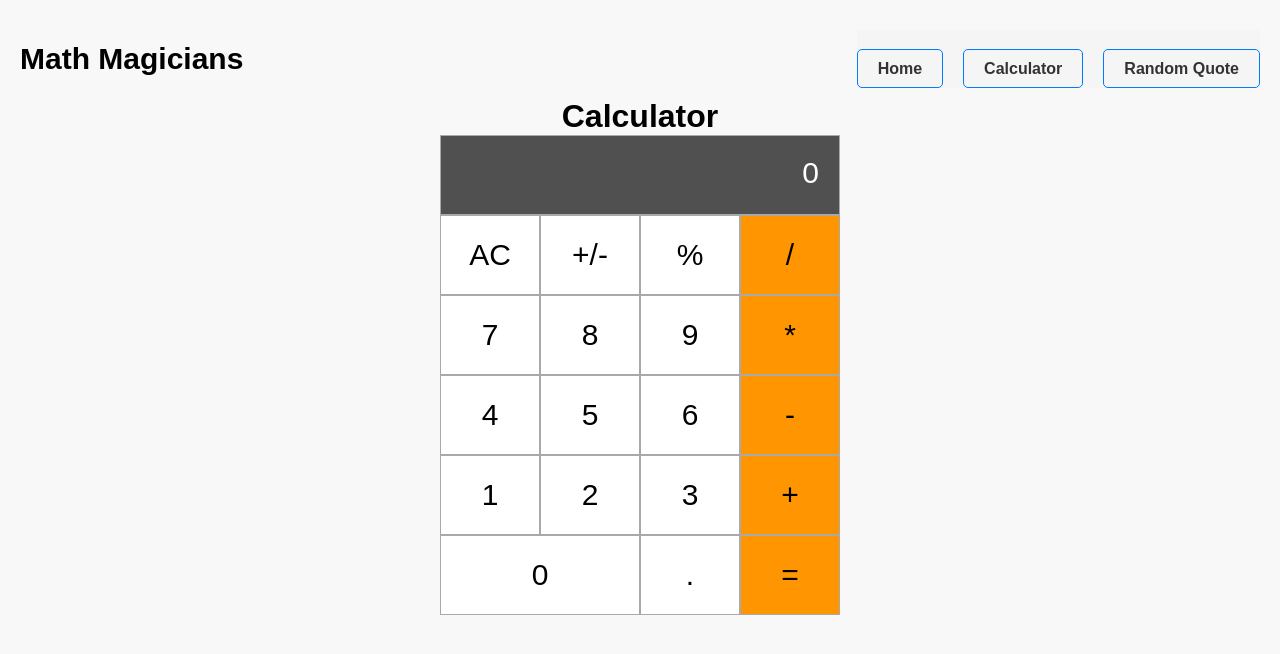
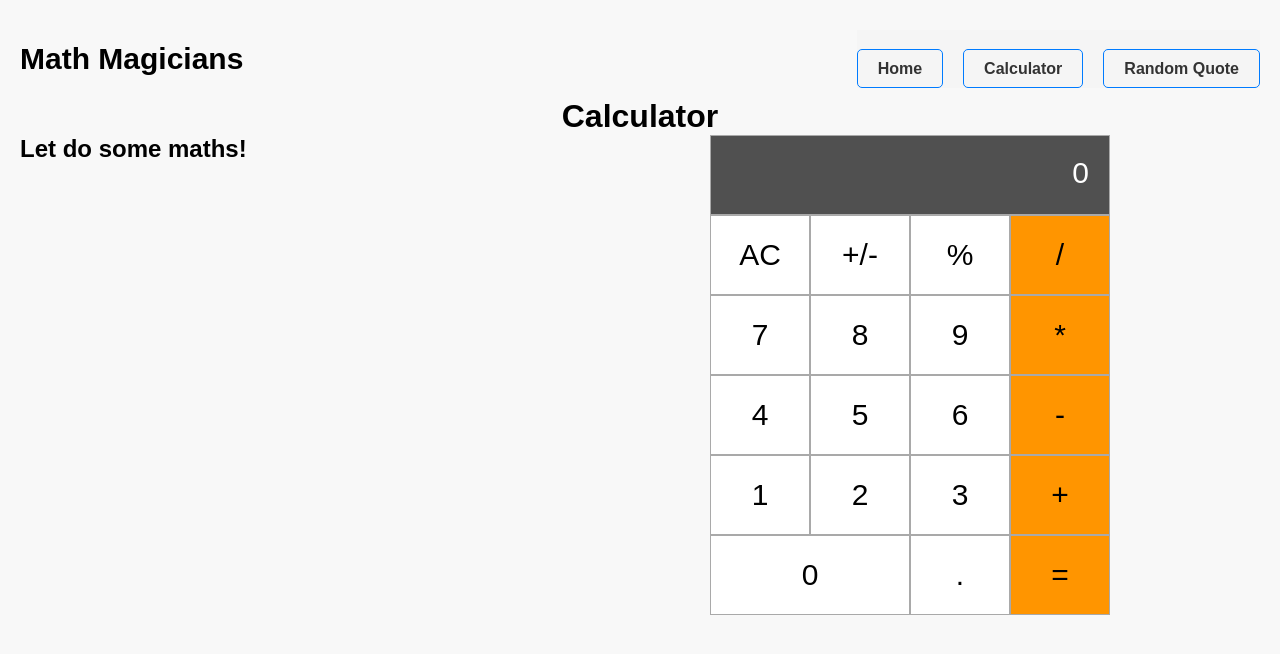
Before and after one commit to iankiema/Math-Magicians, a React (Create React App) app: page /calculator in a window 1280 px wide. Shown: the top 654 px of the page. Built offline with nearby package versions, Linux system fonts and the light colour scheme.

Commit message:
Updated calculatorpage.js,home.js and quotepage.js files

```diff
--- a/src/pages/CalculatorPage.js
+++ b/src/pages/CalculatorPage.js
@@ -11,6 +11,7 @@ const CalculatorPage = () => (
     </header>
     <h1>Calculator</h1>
     <div className="calculator-container">
+      <h2>Let do some maths!</h2>
       <Calculator />
     </div>
   </div>
--- a/src/pages/Home.css
+++ b/src/pages/Home.css
@@ -42,3 +42,14 @@
 .nav-link:active {
   background-color: #0056b3;
 }
+
+.calculator-container {
+  display: flex;
+  justify-content: space-between;
+  width: 100%;
+  padding-right: 150px;
+}
+
+.quote-header {
+  margin-bottom: 50px;
+}
--- a/src/pages/Home.js
+++ b/src/pages/Home.js
@@ -9,7 +9,7 @@ const Home = () => (
       <Navigation />
     </header>
     <main className="content">
-      <p className="tagline">Explore the world of mathematics!</p>
+      <p className="tagline">The Math Magician website is an interactive online calculator application designed to provide users with a convenient and intuitive tool for performing various mathematical operations. The website offers a user-friendly interface that resembles a traditional calculator, enabling users to perform arithmetic calculations, handle percentages, and execute basic mathematical functions.</p>
     </main>
   </div>
 );
--- a/src/pages/QuotePage.js
+++ b/src/pages/QuotePage.js
@@ -1,6 +1,7 @@
 import React from 'react';
 import Quote from '../components/Quote';
 import Navigation from './Navigation';
+import './Home.css';
 
 const QuotePage = () => (
   <div className="home">
@@ -8,7 +9,7 @@ const QuotePage = () => (
       <h1>Math Magicians</h1>
       <Navigation />
     </header>
-    <h1>Random Math-Related Quote</h1>
+    <h1 className="quote-header">Random Math-Related Quote</h1>
     <Quote />
   </div>
 );
```
